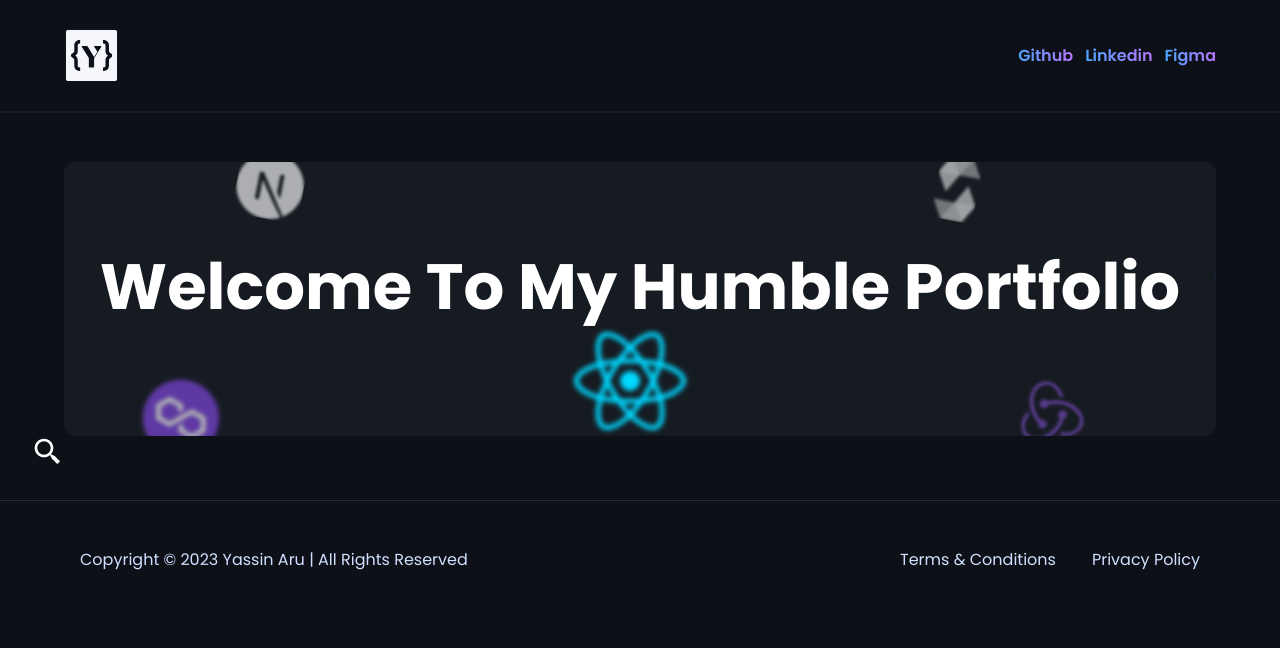
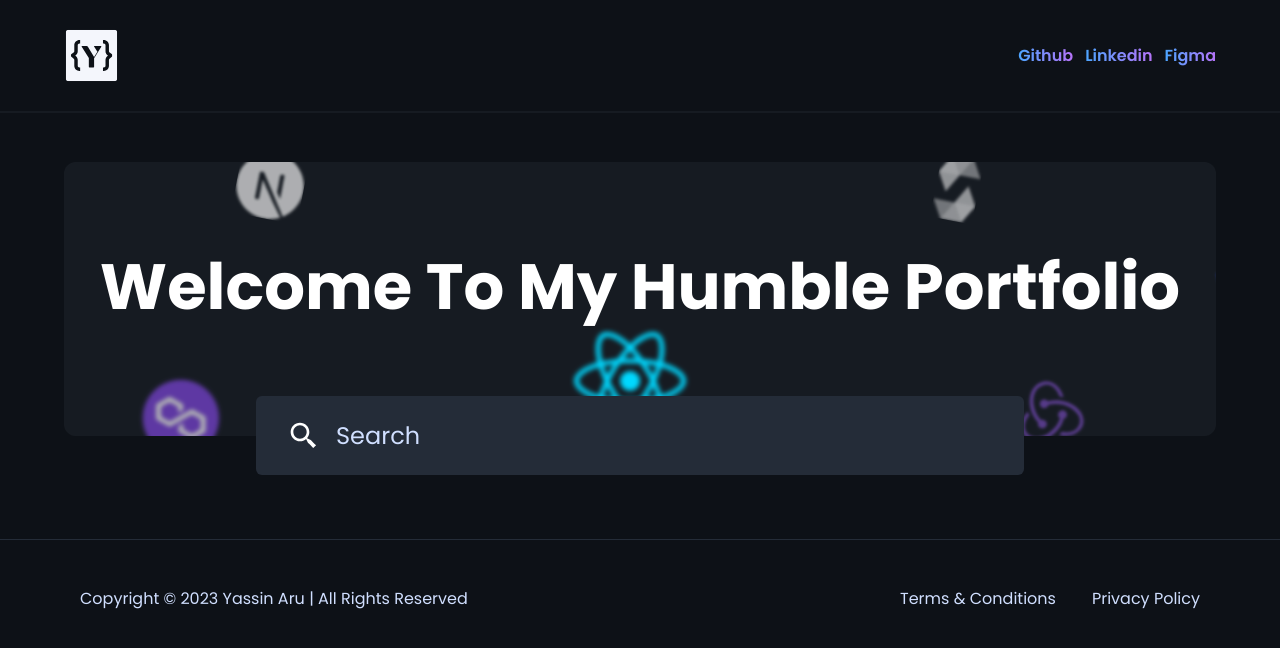
Before and after one commit to averrois/Portfolio, a Next.js app: page / in a window 1280 px wide. Shown: the top 648 px of the page. Built offline with nearby package versions, Linux system fonts and the light colour scheme.

Commit message:
Fixing the SearchForm Comp style ...

```diff
--- a/components/ui/SearchForm.tsx
+++ b/components/ui/SearchForm.tsx
@@ -1,16 +1,22 @@
 import Image from 'next/image'
 import React from 'react'
+import { Input } from './input'
 
 function SearchForm() {
     return (
-        <form action="">
-            <label htmlFor="">
+        <form className='flex-center mx-auto mt-10 w-full sm:-mt-10 sm:px-5'>
+            <label className="flex-center relative w-full max-w-3xl">
                 <Image
-                    src='/magnifying-glass.svg'
-                    className='absolute left-8'
+                    src="/magnifying-glass.svg"
+                    className="absolute left-8"
                     width={32}
                     height={32}
-                    alt='Search Icon'
+                    alt="Search icon"
+                />
+                <Input
+                    className="base-regular h-fit border-0 bg-black-400 py-6 pl-20 pr-8 text-white-800 !ring-0 !ring-offset-0 placeholder:text-white-800"
+                    type="text"
+                    placeholder="Search"
                 />
             </label>
         </form>
```
